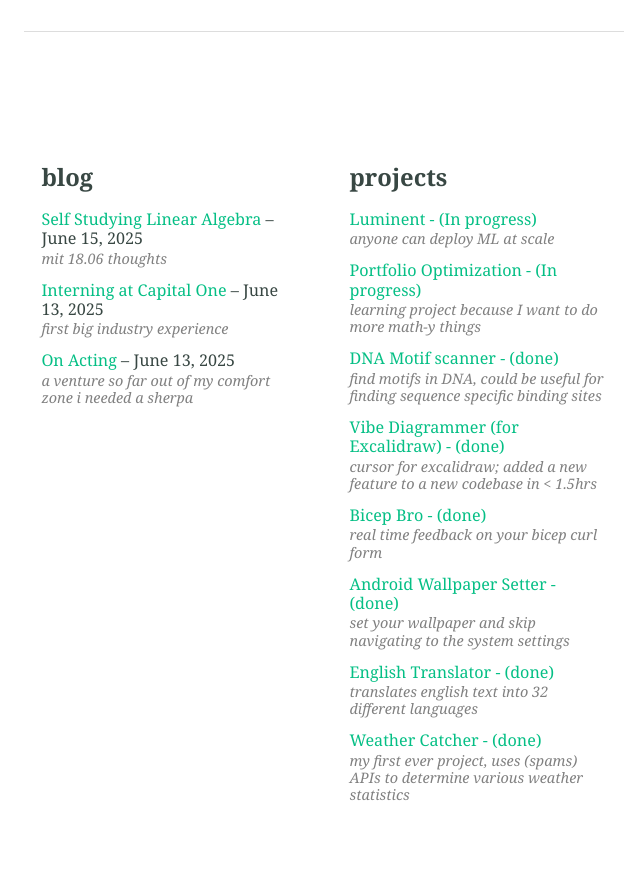
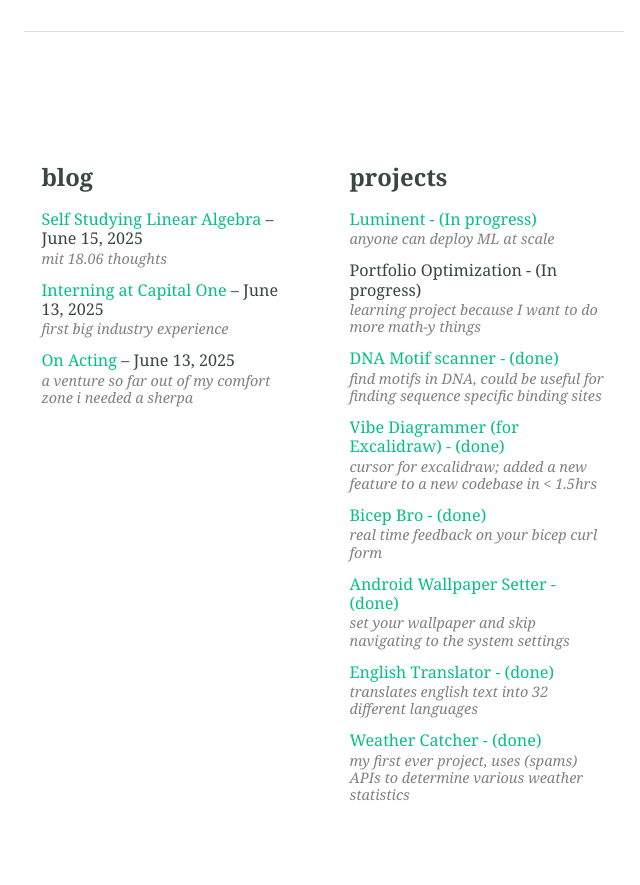
Before and after one commit to vikv1/me, a Jekyll site: the page built from index.md, in a window 1280 px wide. Shown: the part 554-1439 px from the top of the page, without its empty margins (316-956 px from the left). Built offline with Jekyll 4.4.1, drawn with Linux system fonts in a browser that asks for light colours.

Commit message:
add conditional link rendering

```diff
--- a/_layouts/custom_home.html
+++ b/_layouts/custom_home.html
@@ -208,7 +208,9 @@ layout: default
         {% for proj in site.projects %}
         <li style="margin-bottom: 0.8rem">
           <div style="line-height: 1.2">
-            <a href="{{ proj.link }}"> {{ proj.name }} - ({{ proj.status }})</a>
+            {% if proj.link %}
+            <a href="{{ proj.link }}">{{ proj.name }} - ({{ proj.status }})</a>
+            {% else %} {{ proj.name }} - ({{ proj.status }}) {% endif %}
             <div
               style="
                 color: gray;
```
